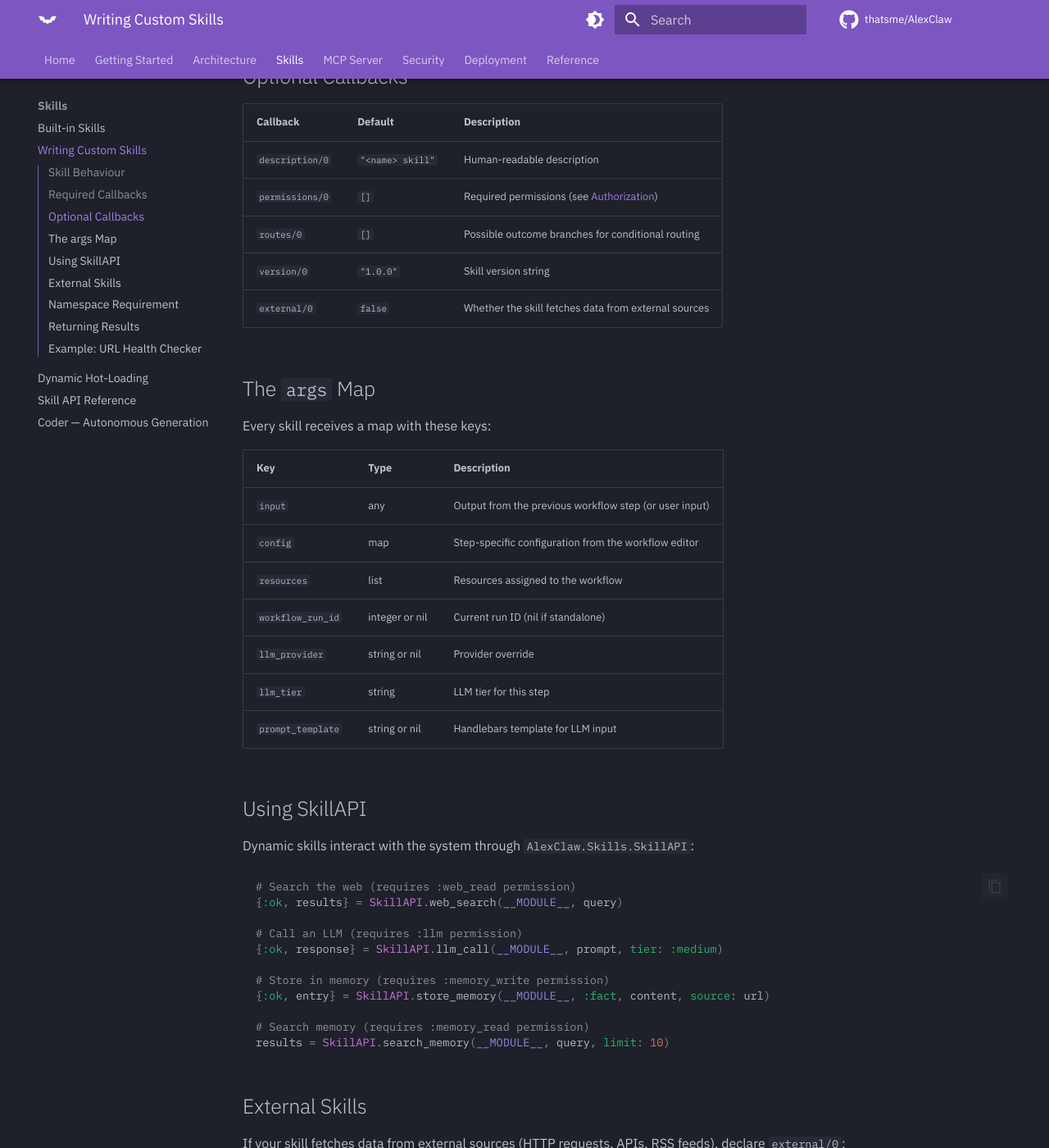
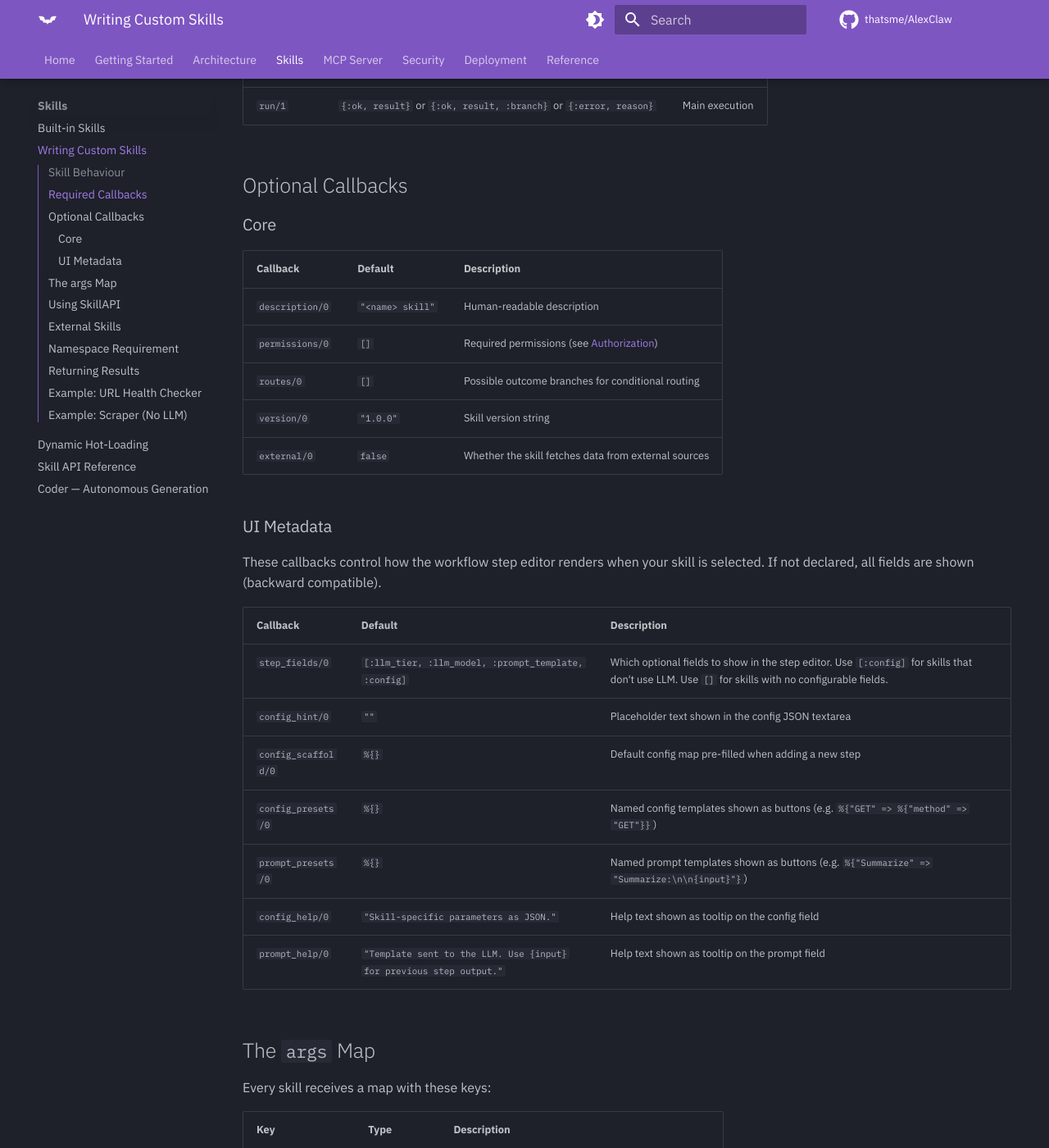
Before and after one commit to thatsme/AlexClaw, an MkDocs documentation site: the page built from docs/skills/writing-skills.md, in a window 1280 px wide and 1400 px high, scrolled down 1072 px. Shown: the whole window at 82% size. Built offline with MkDocs 1.6.1 and Material for MkDocs 9.7.7, drawn with Linux system fonts in a browser that asks for light colours; comment, search, counter and statistics services are not loaded; some of the changed text lies outside the part shown.

Commit message:
Document dynamic skill metadata callbacks
- writing-skills.md: add UI metadata section, update examples
- ALEXCLAW_ARCHITECTURE.md: describe skill UI metadata system
- changelog: add dynamic skill metadata entry

````diff
--- a/docs/skills/writing-skills.md
+++ b/docs/skills/writing-skills.md
@@ -29,6 +29,13 @@ defmodule AlexClaw.Skills.Dynamic.MySkill do
 
   @impl true
   def routes, do: [:on_success, :on_error]
+
+  # UI metadata — controls which fields appear in the step editor
+  @impl true
+  def step_fields, do: [:llm_tier, :llm_model, :prompt_template, :config]
+
+  @impl true
+  def config_hint, do: ~s|{"option": "value"}|
 end
 ```
 
@@ -40,6 +47,8 @@ end
 
 ## Optional Callbacks
 
+### Core
+
 | Callback | Default | Description |
 |---|---|---|
 | `description/0` | `"<name> skill"` | Human-readable description |
@@ -47,6 +56,20 @@ end
 | `routes/0` | `[]` | Possible outcome branches for conditional routing |
 | `version/0` | `"1.0.0"` | Skill version string |
 | `external/0` | `false` | Whether the skill fetches data from external sources |
+
+### UI Metadata
+
+These callbacks control how the workflow step editor renders when your skill is selected. If not declared, all fields are shown (backward compatible).
+
+| Callback | Default | Description |
+|---|---|---|
+| `step_fields/0` | `[:llm_tier, :llm_model, :prompt_template, :config]` | Which optional fields to show in the step editor. Use `[:config]` for skills that don't use LLM. Use `[]` for skills with no configurable fields. |
+| `config_hint/0` | `""` | Placeholder text shown in the config JSON textarea |
+| `config_scaffold/0` | `%{}` | Default config map pre-filled when adding a new step |
+| `config_presets/0` | `%{}` | Named config templates shown as buttons (e.g. `%{"GET" => %{"method" => "GET"}}`) |
+| `prompt_presets/0` | `%{}` | Named prompt templates shown as buttons (e.g. `%{"Summarize" => "Summarize:\n\n{input}"}`) |
+| `config_help/0` | `"Skill-specific parameters as JSON."` | Help text shown as tooltip on the config field |
+| `prompt_help/0` | `"Template sent to the LLM. Use {input} for previous step output."` | Help text shown as tooltip on the prompt field |
 
 ## The `args` Map
 
@@ -184,8 +207,50 @@ defmodule AlexClaw.Skills.Dynamic.UrlHealthCheck do
   @impl true
   def routes, do: [:on_success, :on_error]
 
+  # UI metadata — step editor shows only config, no LLM fields
+  @impl true
+  def step_fields, do: [:config]
+
+  @impl true
+  def config_hint, do: ~s|{"timeout": 5000}|
+
+  @impl true
+  def config_scaffold, do: %{"timeout" => 5000}
+
+  @impl true
+  def config_help, do: "timeout: HTTP timeout in ms per URL (default 5000). Input: newline-separated URLs."
+
   defp parse_urls(input) when is_binary(input), do: String.split(input, "\n", trim: true)
   defp parse_urls(input) when is_list(input), do: input
   defp parse_urls(_), do: []
 end
 ```
+
+## Example: Scraper (No LLM)
+
+A skill that scrapes data and embeds it — no LLM fields needed in the step editor:
+
+```elixir
+defmodule AlexClaw.Skills.Dynamic.HexdocsScraper do
+  @behaviour AlexClaw.Skill
+
+  @impl true
+  def step_fields, do: [:config]
+
+  @impl true
+  def config_hint, do: ~s|{"packages": ["phoenix", "ecto"]}|
+
+  @impl true
+  def config_scaffold, do: %{"packages" => []}
+
+  @impl true
+  def config_help, do: "packages: list of Hex package names to scrape and index."
+
+  @impl true
+  def run(args) do
+    # ... scraping logic
+  end
+end
+```
+
+The step editor will show only the Config (JSON) field — no LLM Tier, Provider, or Prompt Template.
````
Also changed, not shown: ALEXCLAW_ARCHITECTURE.md (+2 -0 lines), docs/reference/changelog.md (+2 -1 lines).
